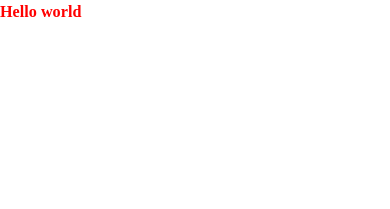
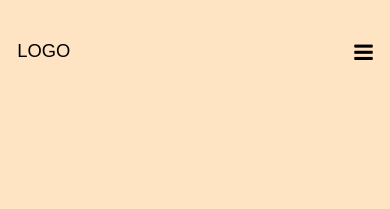
Before and after one commit to ZoltanSzokodi/Personal-Website-2020, a plain HTML site: page index.html in a window 390 px wide. Shown: the top 209 px of the page. Drawn offline with Linux system fonts and the light colour scheme.

Commit message:
Basic navbar styling and animations added

```diff
--- a/index.html
+++ b/index.html
@@ -5,11 +5,47 @@
   <meta charset="UTF-8">
   <meta name="viewport" content="width=device-width, initial-scale=1.0">
   <link rel="stylesheet" href="/styles/style.css">
+  <link rel="stylesheet" href="https://cdnjs.cloudflare.com/ajax/libs/font-awesome/4.7.0/css/font-awesome.min.css">
   <title>Zoltan Szokodi</title>
 </head>
 
 <body>
-  <h2>Hello world</h2>
+  <!-- <div class="main-container">
+    <div class="logo-container"></div>
+    <div class="navbar">
+      <nav class="navbar__nav">
+        <ul class="navbar__nav__links">
+          <li><a href="#">about</a></li>
+          <li><a href="#">projects</a></li>
+          <li><a href="#">contact</a></li>
+        </ul>
+      </nav>
+    </div>
+  </div> -->
+
+  <div class="main-container">
+
+    <div class="navbar">
+      <a href="#">LOGO</a>
+      <a href="#">about</a>
+      <a href="#">projects</a>
+      <a href="#">contact</a>
+      <a href="javascript:void(0);" class="menu-icon">
+        <i class="fa fa-bars"></i>
+      </a>
+    </div>
+
+    <div class="overlay">
+      <a href="javascript:void(0)" class="close-btn">&times;</a>
+      <div class="overlay-content">
+        <a href="#">about</a>
+        <a href="#">projects</a>
+        <a href="#">contact</a>
+      </div>
+    </div>
+
+
+  </div>
 
   <script src="/js/index.js" type="text/javascript"></script>
 </body>
--- a/js/index.js
+++ b/js/index.js
@@ -1 +1,35 @@
-console.log("javascript");
+// QUERY SELECTORS =================================================
+const navbar = document.querySelector(".navbar");
+const menuIcon = document.querySelector(".menu-icon");
+const closeBtn = document.querySelector(".close-btn");
+const overlay = document.querySelector(".overlay");
+
+
+// EVENT LISTENER FUNCTIONS ========================================
+
+// When the user scrolls down 80px from the top of the document, resize the navbar's padding and the logo's font size
+const scrollFunction = () => {
+  if (document.body.scrollTop > 80 || document.documentElement.scrollTop > 80) {
+    navbar.style.padding = "0rem 0rem";
+    navbar.style.backgroundColor = "#FFFFFF"
+    // document.getElementById("logo").style.fontSize = "25px";
+  } else {
+    navbar.style.padding = "2rem 0rem";
+    navbar.style.backgroundColor = "transparent"
+    // document.getElementById("logo").style.fontSize = "35px";
+  }
+};
+
+const openNav = () => {
+  overlay.style.height = "100%";
+};
+
+const closeNav = () => {
+  overlay.style.height = "0%";
+};
+
+
+// ADD EVENT LISTENERS =============================================
+window.addEventListener("scroll", scrollFunction);
+menuIcon.addEventListener("click", openNav);
+closeBtn.addEventListener("click", closeNav);
--- a/styles/reset.css
+++ b/styles/reset.css
@@ -40,6 +40,7 @@ body {
   scroll-behavior: smooth;
   text-rendering: optimizeSpeed;
   line-height: 1.5;
+  font-family: Arial, Helvetica, sans-serif;
 }
 
 /* Remove list styles on ul, ol elements with a class attribute */
--- a/styles/style.css
+++ b/styles/style.css
@@ -1,5 +1,93 @@
 @import "reset.css";
 
-h2 {
-  color: red;
+.main-container {
+  min-height: 200vh;
+  background-color: bisque;
 }
+
+/* NAVBAR ============================================================= */
+
+.navbar {
+  position: fixed;
+  overflow: hidden;
+  background-color: transparent;
+  padding: 2rem 0rem;
+  transition: 0.4s;
+  width: 100%;
+  z-index: 10;
+  top: 0;
+}
+
+.navbar a {
+  float: left;
+  display: block;
+  color: black;
+  text-align: center;
+  padding: 1.4rem 1.6rem;
+  text-decoration: none;
+  font-size: 1.7rem;
+}
+
+.navbar a:not(:first-child):hover {
+  /* background-color: #ddd; */
+  color: black;
+}
+
+.navbar .menu-icon {
+  display: none;
+  font-size: 2rem;
+}
+
+@media screen and (max-width: 600px) {
+  .navbar a:not(:first-child) {
+    display: none;
+  }
+  .navbar a.menu-icon {
+    float: right;
+    display: block;
+  }
+}
+
+/* OVERLAY ========================================================= */
+
+.overlay {
+  width: 100%;
+  height: 0;
+  position: fixed;
+  top: 0;
+  z-index: 20;
+  background-color: rgba(0, 0, 0, 1);
+  overflow-x: hidden;
+  transition: 0.5s;
+}
+
+.overlay-content {
+  position: relative;
+  top: 25%;
+  width: 100%;
+  text-align: center;
+  margin-top: 3rem;
+}
+
+.overlay a {
+  display: block;
+  padding: 0.8rem;
+  text-decoration: none;
+  text-transform: uppercase;
+  font-size: 2.5rem;
+  color: #f1f1f1;
+  transition: 0.3s;
+}
+
+.overlay a:hover,
+.overlay a:focus {
+  color: #f1f1f1;
+}
+
+.overlay .close-btn {
+  position: absolute;
+  top: 2rem;
+  right: 2rem;
+  font-size: 4rem;
+  color: #f1f1f1;
+}
```
